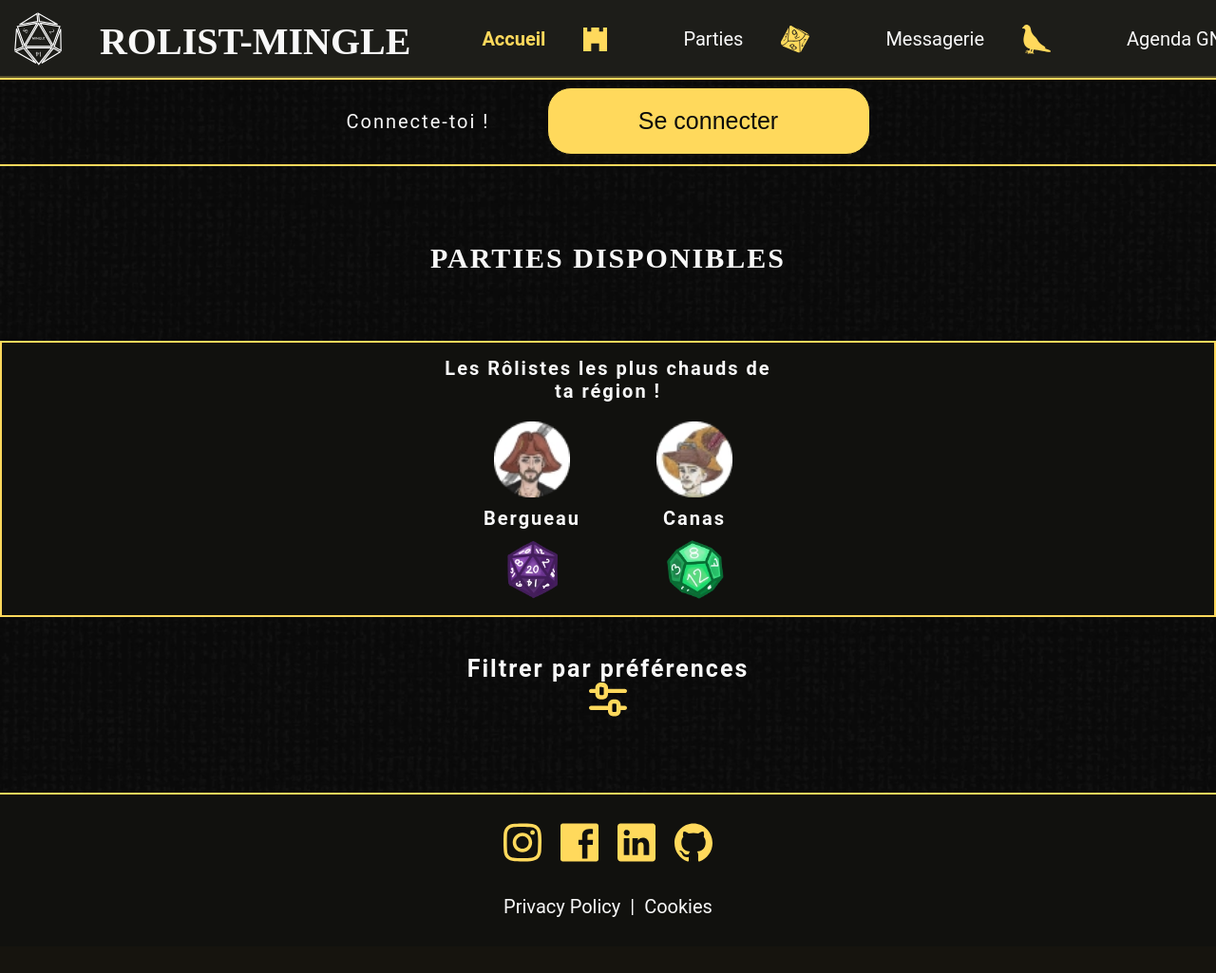
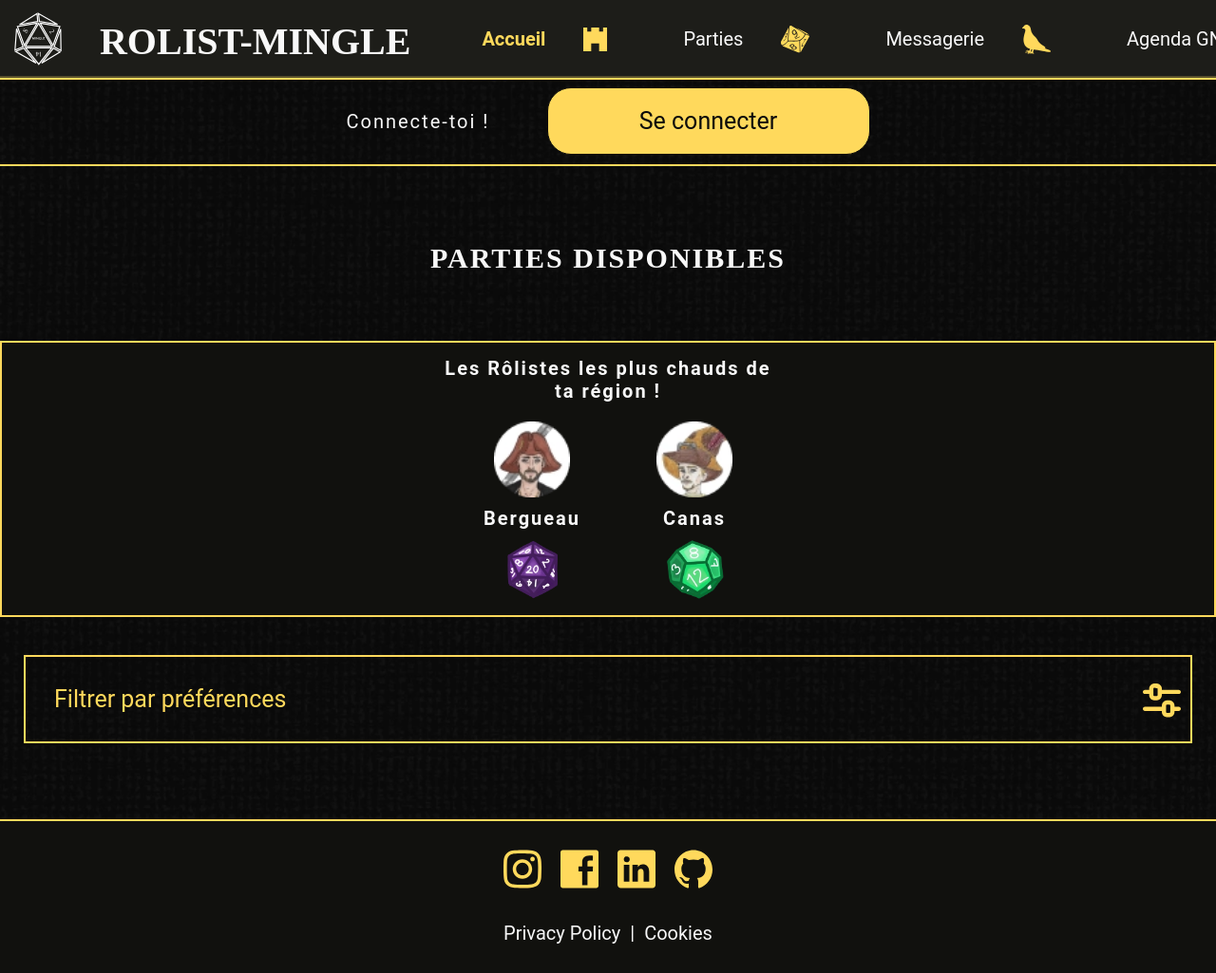
Before and after one commit to sbonnard/rolist-mingle, a PHP site: page /parties.html in a window 1280 px wide. Shown: the whole page at 95% size. Before the commit the page ends 966 px from the top, so only its background shows below. Run offline with PHP 8.4, Linux system fonts and the light colour scheme; some web fonts are replaced.

Commit message:
filter button done

```diff
--- a/css/style.css
+++ b/css/style.css
@@ -101,6 +101,10 @@ button {
 
 .txt--bigger {
     font-size: 1.25rem;
+}
+
+.txt--primary {
+    color: var(--primary);
 }
 
 /* Container */
@@ -409,8 +413,9 @@ button {
 
 .button {
     width: 17rem;
+    padding: 1rem 0.75rem;
     font-size: 1.25rem;
-    padding: 1rem 0.75rem;
+    font-family: 'roboto';
     border-radius: 1.25rem;
     background-color: var(--primary);
     border: 1px solid var(--secondary);
@@ -591,6 +596,19 @@ input:focus-visible {
     aspect-ratio: 1;
 }
 
+/* Filter */
+
+.filter {
+    text-align: left;
+    font-family: 'roboto';
+    border: 2px solid var(--primary);
+    padding: 1.5rem;
+    width: 100%;
+    background-image: url(/img/filter.svg);
+    background-repeat: no-repeat;
+    background-position: right 0.5rem bottom 1.25rem;
+}
+
 /* Footer */
 
 .footer {
--- a/parties.html
+++ b/parties.html
@@ -74,9 +74,8 @@
                     </div>
             </aside>
 
-            <div class="container filter">
-                <h2 class="txt--bigger">Filtrer par préférences</h2>
-                <img src="img/filter.svg" alt="Icône de filtrage">
+            <div class="container">
+                <button class="filter txt--bigger txt--primary">Filtrer par préférences</button>
             </div>
 
         </div>
```
Lines whose indentation alone changed are shown as unchanged.
